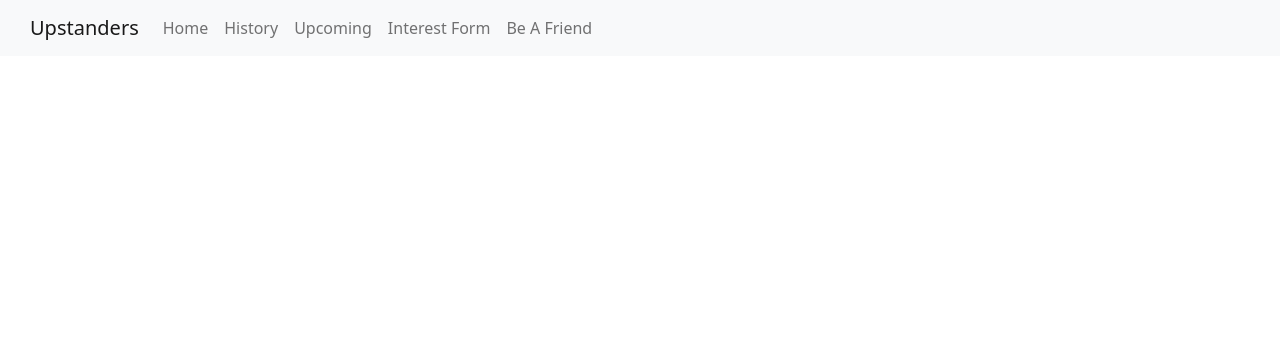
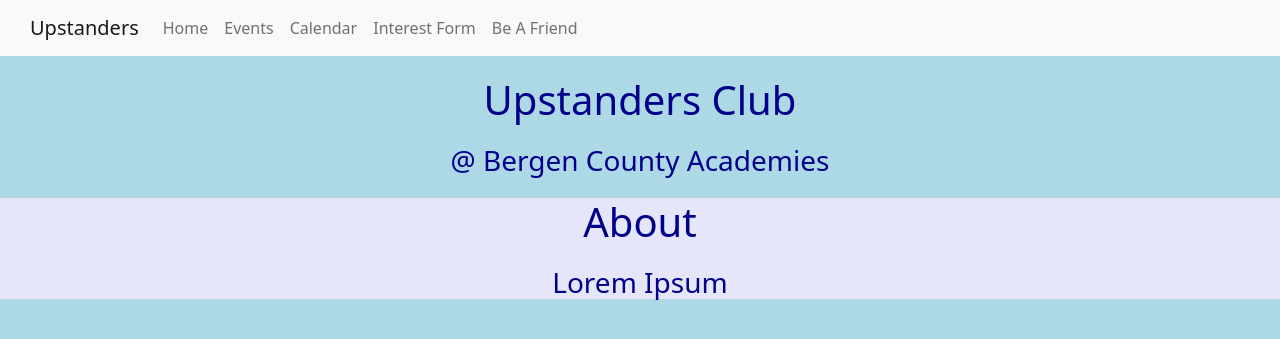
Before and after one commit to bca-code-for-charity/upstanders-web, a Flask app: page / in a window 1280 px wide. Shown: the top 339 px of the page. Run offline with Flask 2, Linux system fonts and the light colour scheme.

Commit message:
add basic home and about page (#4)

```diff
--- a/static/styles/index.css
+++ b/static/styles/index.css
@@ -5,3 +5,17 @@
 .navbar-nav {
     margin-right: 30px;
 }
+
+body {
+    background-color: lightblue;
+}
+
+#index-about {
+    background-color: lavender;
+}
+
+h1, h3 {
+    margin: 20px;
+    text-align: center;
+    color: darkblue;
+}
--- a/templates/index.html
+++ b/templates/index.html
@@ -14,10 +14,10 @@
                     <a class="nav-link" href="#">Home</a>
                 </li>
                 <li class="nav-item">
-                    <a class="nav-link" href="#">History</a>
+                    <a class="nav-link" href="#">Events</a>
                 </li>
                 <li class="nav-item">
-                    <a class="nav-link" href="#">Upcoming</a>
+                    <a class="nav-link" href="#">Calendar</a>
                 </li>
                 <li class="nav-item">
                     <a class="nav-link" href="#">Interest Form</a>
@@ -27,6 +27,15 @@
                 </li>
             </ul>
         </nav>
+        <div id="index-heading">
+            <h1>Upstanders Club</h1>
+            <h3>@ Bergen County Academies</h3>
+        </div>
+
+        <div id="index-about">
+            <h1>About</h1>
+            <h3>Lorem Ipsum</h3>
+        </div>
 
         <script src="https://cdn.jsdelivr.net/npm/bootstrap@5.0.2/dist/js/bootstrap.bundle.min.js" integrity="sha384-MrcW6ZMFYlzcLA8Nl+NtUVF0sA7MsXsP1UyJoMp4YLEuNSfAP+JcXn/tWtIaxVXM" crossorigin="anonymous"></script>
 
```
